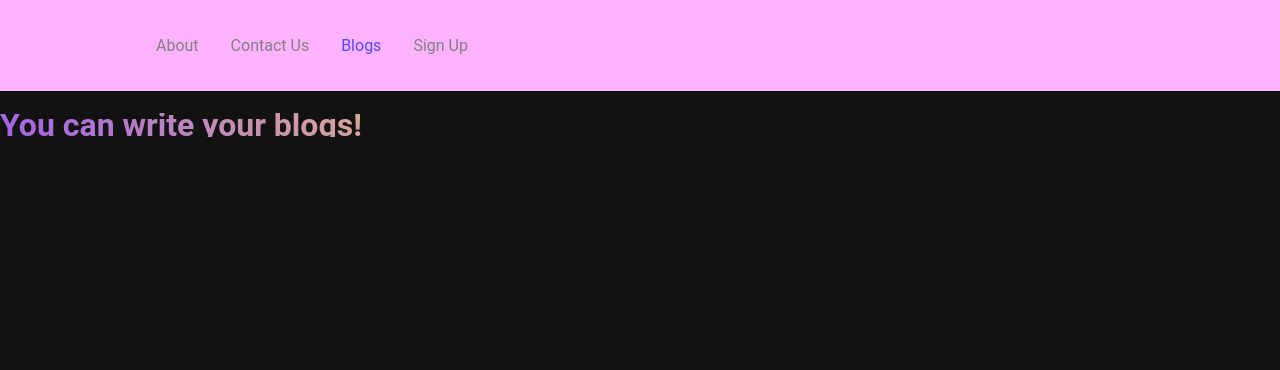
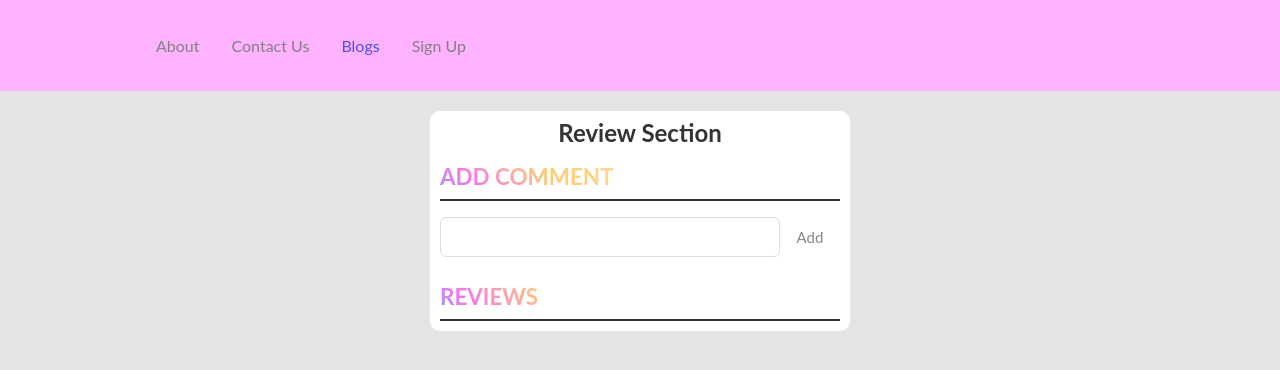
Before and after one commit to CutieChina/reactportfolio, a React (Create React App) app: page /blogs in a window 1280 px wide. Shown: the top 370 px of the page. Built offline with nearby package versions, Linux system fonts and the light colour scheme.

Commit message:
Comment section added

```diff
--- a/package.json
+++ b/package.json
@@ -6,6 +6,8 @@
     "@testing-library/jest-dom": "^5.16.5",
     "@testing-library/react": "^13.4.0",
     "@testing-library/user-event": "^13.5.0",
+    "axios": "^1.1.3",
+    "container": "^0.0.2",
     "express": "^4.18.2",
     "react": "^18.2.0",
     "react-bootstrap": "^2.5.0",
--- a/src/App.js
+++ b/src/App.js
@@ -16,7 +16,7 @@ return (
     <Routes>
         <Route exact path='/' element={<Home />} />
         <Route path='/about' element={<About/>} />
-        <Route path='contact' element={<Contact/>} />
+        <Route path='/contact' element={<Contact/>} />
         <Route path='/blogs' element={<Blogs/>} />
         <Route path='/sign-up' element={<SignUp/>} />
     </Routes>
--- a/src/index.css
+++ b/src/index.css
@@ -4,7 +4,8 @@ body {
   height: 100%;
   margin: 0px;
   padding: 0px;
-  background-color: rgb(18, 18, 18);
+  background-color: brown;
+  /* background-color: rgb(18, 18, 18); */
   color: rgba(255, 255, 255, 0.87);
   font-size: 1rem;
   font-family: Roboto, Arial, sans-serif;
--- a/src/pages/about.js
+++ b/src/pages/about.js
@@ -4,11 +4,22 @@ const About = () => {
 return (
 	<div>
 	<h1>
-		GeeksforGeeks is a Computer
-		Science portal for geeks.
+		Title
 	</h1>
+
+
 	</div>
 );
 };
 
+
+
+// let Image = () => {
+// 	return (
+// 		<div>
+// 			<a href="www.google.com" id="x"><img src="images/test.png" /></a>
+// 		</div>
+// 	)
+// }
+
 export default About;
--- /dev/null
+++ b/src/pages/blogs.css
@@ -0,0 +1,159 @@
+/* Basic Style */
+
+body {
+	background: #fff;
+	color: #333;
+	font-family: Lato, sans-serif;
+	background-color:#e4e4e4;
+}
+
+.container {
+	display: block;
+	width: 400px;
+	margin: 10px auto 100px;
+	background-color:#fff;
+	padding:0px 10px 10px 10px;
+	border-radius:10px
+}
+
+h2 {
+	text-align:center;
+	padding-top:10px;
+	margin-bottom:0px;
+}
+
+ul {
+	margin: 0;
+	padding: 0;
+}
+
+li * {
+	float: left;
+}
+
+li,
+h3 {
+	clear: both;
+	list-style: none;
+}
+
+input,
+button {
+	outline: none;
+}
+
+button {
+	background: none;
+	border: 0px;
+	color: #888;
+	font-size: 15px;
+	width: 60px;
+	margin: 10px 0 0;
+	font-family: Lato, sans-serif;
+	cursor: pointer;
+}
+
+button:hover {
+	color: #333;
+}
+
+
+/* Heading */
+
+h3,
+label[for='new-task'] {
+	color: #333;
+	font-weight: 700;
+	font-size: 15px;
+	border-bottom: 2px solid #333;
+	padding: 20px 0 10px;
+	margin: 0;
+	text-transform: uppercase;
+}
+
+input[type="text"] {
+	margin: 0;
+	font-size: 18px;
+	line-height: 18px;
+	height: 18px;
+	padding: 10px;
+	border: 1px solid #ddd;
+	background: #fff;
+	border-radius: 6px;
+	font-family: Lato, sans-serif;
+	color: #888;
+}
+
+input[type="text"]:focus {
+	color: #333;
+}
+
+
+/* New Task */
+
+label[for='new-task'] {
+	display: block;
+	margin: 0 0 20px;
+}
+
+input#new-task {
+	float: left;
+	width: 318px;
+}
+
+p > button:hover {
+	color: #0FC57C;
+}
+
+
+/* Task list */
+
+li {
+	overflow: hidden;
+	padding: 20px 0;
+	border-bottom: 1px solid #eee;
+}
+
+li > input[type="checkbox"] {
+	margin: 0 10px;
+	position: relative;
+	top: 15px;
+}
+
+li > label {
+	font-size: 18px;
+	line-height: 40px;
+	width: 237px;
+	padding: 0 0 0 11px;
+}
+
+li > input[type="text"] {
+	width: 226px;
+}
+
+li > .delete:hover {
+	color: #CF2323;
+}
+
+
+/* Completed */
+
+#completed-tasks label {
+	text-decoration: line-through;
+	color: #888;
+}
+
+
+/* Edit Task */
+
+ul li input[type=text] {
+	display: none;
+}
+
+ul li.editMode input[type=text] {
+	display: block;
+}
+
+ul li.editMode label {
+	display: none;
+}
--- a/src/pages/blogs.js
+++ b/src/pages/blogs.js
@@ -1,11 +1,75 @@
-import React from 'react';
+// import React from 'react';
+import './blogstext.js';
+import './blogs.css';
+
+
+
+// const Blogs = () => {
+//   return (
+//     <div>
+//       <h1> bla bla</h1>
+//     </div>
+//   );
+//   };
+
+
+import React, { useEffect, useState } from "react";
+import { v4 as uuid } from "uuid";
+import './blogs.css';
 
 const Blogs = () => {
-return (
-	<h1>You can write your blogs!</h1>
-);
+  const [input, setInput] = useState("");
+  const [data, setData] = useState([]);
+
+  useEffect(() => {
+    const todo = localStorage.getItem("todo");
+    setData(JSON.parse(todo));
+  }, []);
+  const addTodo = () => {
+    const list = {
+      id: uuid(),
+      todo: input,
+    };
+    data.push(list);
+    localStorage.setItem("todo", JSON.stringify(data));
+    setInput("");
+  };
+
+  const Delete = (id) => {
+    const deleted = data.filter((item) => item.id !== id);
+    setData(deleted);
+    localStorage.setItem("todo", JSON.stringify(data));
+  };
+  return (
+    <div>
+      <div class="container">
+        <h2>Review Section</h2>
+        <h3>Add Comment</h3>
+        <p>
+          <input
+            id="new-task"
+            type="text"
+            value={input}
+            onChange={(e) => setInput(e.target.value)}
+          />
+          <button onClick={addTodo}>Add</button>
+        </p>
+        <h3>Reviews</h3>
+        <ul>
+          {data?.map((item) => (
+            <li>
+              <label>{item?.todo}</label>
+              <input type="text" />
+              <button class="delete" onClick={() => Delete(item?.id)}>
+                Delete
+              </button>
+            </li>
+          ))}
+        </ul>
+      </div>
+    </div>
+  );
 };
 
 
-
 export default Blogs;
--- /dev/null
+++ b/src/pages/blogstext.js
@@ -0,0 +1,16 @@
+import React from 'react';
+import './blogstext.js';
+import './blogs.css';
+
+
+const Blogstext = () => {
+  return (
+	<div>
+		<h3>
+			nnnnn nnn
+		</h3>
+	</div>
+  );
+  };
+
+  export default Blogstext
--- a/src/pages/contact.js
+++ b/src/pages/contact.js
@@ -1,10 +1,85 @@
 import React from 'react';
+// import React, {Component} from 'react';
+// import axios from 'axios';
+
+// const Blogs = () => {
+// return (
+// 	<h1>You can write your blogs!</h1>
+// );
+// };
+
 
 const Contact = () => {
   return (
-    <div>
-      <h1>Mail us on feedback@geeksforgeeks.org</h1>
-    </div>
+    <section className='my-28' id='contact'>
+      <header className='px-5 text-2xl font-bold pt-10'>
+        <h2>Contact Me</h2>
+        <p className='text-base font-thin'>I'd love to hear your thoughts!</p>
+      </header>
+      <div className='md:mx-6 flex flex-col flex-wrap md:flex-row justify-between'>
+        <div className='md:w-6/12 md:px-0 p-5 my-5'>
+          <div>
+            <p className='font-bold'>China Jameson</p>
+            <p className='font-thin'>Louisville, KY</p>
+            <a href={`mailto: `} className='border-b-2 mt-3 inline-block border-gray-500'>
+              china@aol.com
+            </a>
+          </div>
+          {/* <a className='border-b-2 mt-3 inline-block border-gray-500' href= target='_blank' rel='noreferrer'>
+            Resume
+          </a> */}
+          <div className='flex flex-row flex-wrap mt-7'>
+            <div className='mr-4'>
+              <a href={`https://www.linkedin.com/in/`} target='_blank' rel='noreferrer'>
+                <span className='mb-2 flex flex-row items-end border border-gray-500 p-2 rounded-lg text-sm'>
+                  <img src='./images/icons/linkedin.svg' alt='' width='24px' height='24px' className='mr-1' />
+                  LinkedIn
+                </span>
+              </a>
+            </div>
+
+            <div className='mr-4'>
+              <a href={`https://github.com/`} target='_blank' rel='noreferrer'>
+                <span className='mb-2 flex flex-row items-end border border-gray-500 p-2 rounded-lg text-sm'>
+                  <img src='./images/icons/github.svg' alt='' width='24px' height='24px' className='mr-1' />
+                  GitHub
+                </span>
+              </a>
+            </div>
+
+            <a href={`https://twitter.com/`} target='_blank' rel='noreferrer'>
+              <span className='mb-2 flex flex-row items-end border border-gray-500 p-2 rounded-lg text-sm'>
+                <img src='./images/icons/icons8-twitter (2).svg' alt='' width='24px' height='24px' className='mr-1' />
+                 Twitter
+              </span>
+            </a>
+          </div>
+        </div>
+
+        <div className='bg-gray px-5 py-10 md:py-8 sm:p-8 my-2 md:rounded-lg shadow-lg  justify-between w-full  md:w-6/12 '>
+          <form className='flex flex-col space-y-3 m-auto w-full' name='contact' method='post'>
+            <input type='hidden' name='form-name' value='contact' />
+
+            <label htmlFor='name'>Name</label>
+            <input type='text' name='name' id='name' className='gradient' required></input>
+            <label htmlFor='email'>Email</label>
+            <input type='email' name='email' id='email' className='gradient' required></input>
+            <label htmlFor='message'>Message</label>
+            <textarea name='message' id='message' cols='25' rows='5' className='gradient' required></textarea>
+            <button type='submit' className='border border-gray-500 p-2 rounded-lg w-auto mr-auto shadow-md'>
+              Send Message
+            </button>
+          </form>
+        </div>
+      </div>
+      <div className='relative md:bottom-56 mr-auto ml-auto md:mr-auto md:ml-0 max-w-xs md:max-w-sm' onClick={() => window.scroll(0, 0)}>
+        <picture>
+          <source srcSet='./images/rocket-320.webp 320w, ./images/rocket.webp 768w' type='image/webp' />
+          <source srcSet='./images/rocket.png' sizes='(min-width: 768px) 50vw, 100vw' type='image/png' />
+          <img width='500px' height='500px' loading='lazy' alt='red rocket flying' />
+        </picture>
+      </div>
+    </section>
   );
 };
 
--- a/src/pages/index.js
+++ b/src/pages/index.js
@@ -3,7 +3,7 @@ import React from 'react';
 const Home = () => {
 return (
 	<div>
-	<h1>Welcome to GeeksforGeeks</h1>
+	<h1>Title</h1>
 	</div>
 );
 };
```
Also changed, not shown: 1 other file (tests, documents, lock files or other folders).
